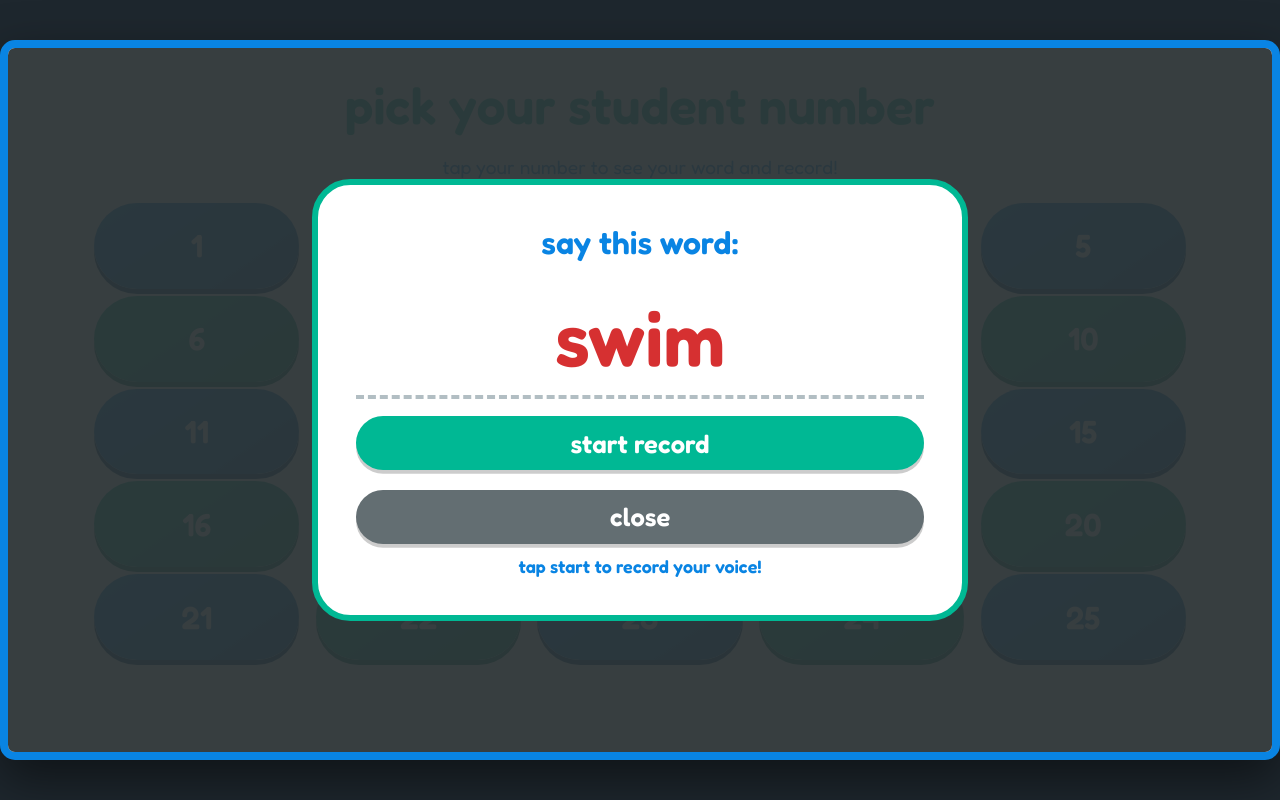
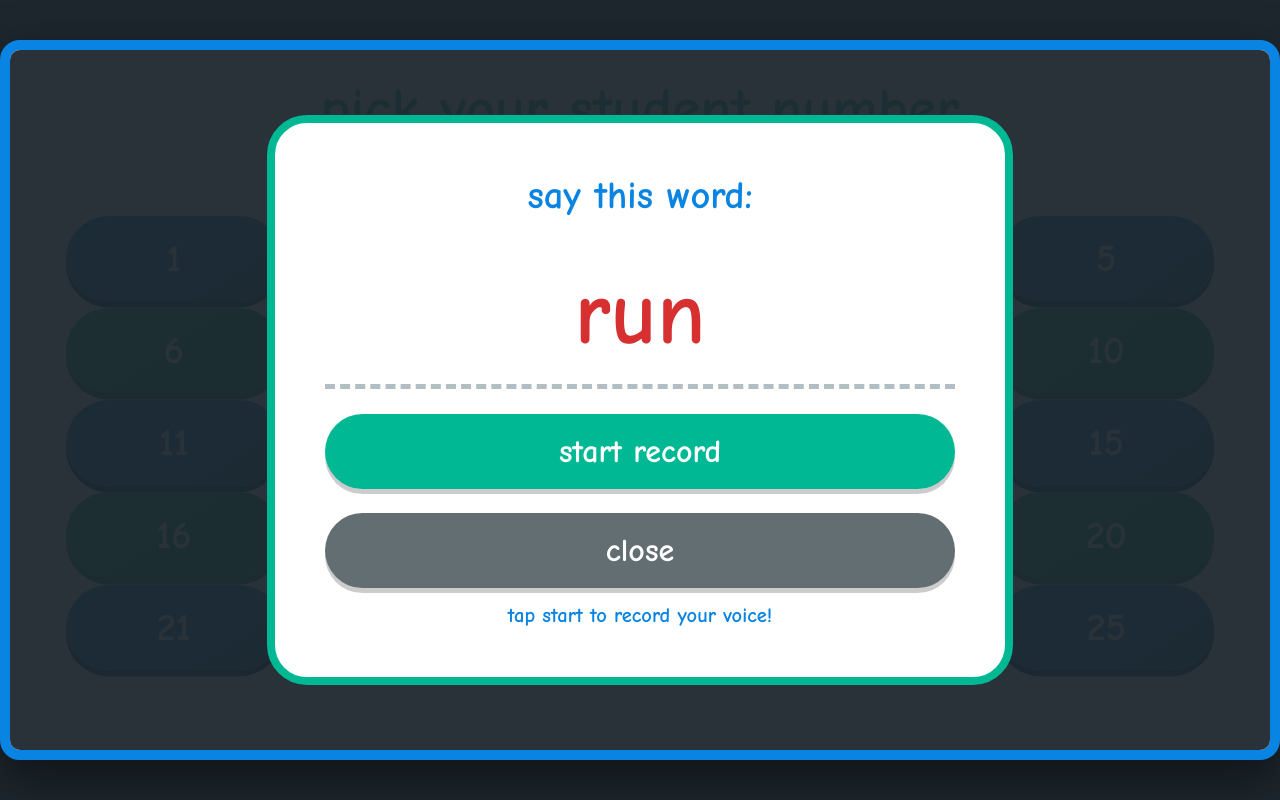
Before and after one commit to teacherbridgette/businessclass, a plain HTML site: page index.html in a window 1280 px wide. Both pictures are taken after a click on the element "10". Drawn offline with Linux system fonts and the light colour scheme.

Commit message:
Update index.html

```diff
--- a/index.html
+++ b/index.html
@@ -10,17 +10,21 @@
             --primary-blue: #0984e3;
             --primary-green: #00b894;
             --done-color: #2ecc71;
+            --bg-dark: #1e272e;
         }
 
         body {
-            font-family: 'Fredoka', sans-serif;
-            background-color: #1e272e;
+            font-family: "Comic Sans MS", "Fredoka", cursive, sans-serif;
+            background-color: var(--bg-dark);
             margin: 0;
             display: flex;
             justify-content: center;
             align-items: center;
             height: 100vh;
             overflow: hidden;
+            -webkit-touch-callout: none;
+            -webkit-user-select: none;
+            user-select: none;
         }
 
         .game-canvas {
@@ -36,18 +40,30 @@
             align-items: center;
             padding: 2%;
             box-sizing: border-box;
-            border-radius: 15px;
-            border: 8px solid var(--primary-blue);
+            border-radius: 20px;
+            border: 10px solid var(--primary-blue);
         }
 
-        h1 { color: var(--primary-green); margin: 0; font-size: 4vw; font-weight: 600; text-transform: lowercase; }
-        p.subtitle { color: var(--primary-blue); font-size: 1.5vw; margin-bottom: 2%; text-transform: lowercase; }
+        h1 {
+            color: var(--primary-green);
+            margin: 0;
+            font-size: 4.5vw;
+            text-transform: lowercase;
+            font-weight: bold;
+        }
+
+        p.subtitle {
+            color: var(--primary-blue);
+            font-size: 1.8vw;
+            margin-bottom: 2%;
+            text-transform: lowercase;
+        }
 
         .grid {
             display: grid;
             grid-template-columns: repeat(5, 1fr);
             gap: 1.5%;
-            width: 90%;
+            width: 95%;
             height: 70%;
         }
 
@@ -58,10 +74,10 @@
             display: flex;
             justify-content: center;
             align-items: center;
-            font-size: 2.5vw;
-            font-weight: 600;
+            font-size: 3vw;
+            font-weight: bold;
             cursor: pointer;
-            box-shadow: 0 0.4vw 0 #054475;
+            box-shadow: 0 0.5vw 0 #054475;
             transition: all 0.1s;
             color: white;
             text-transform: lowercase;
@@ -69,47 +85,69 @@
 
         .pill:nth-child(even) {
             background: linear-gradient(145deg, var(--primary-green), #009477);
-            box-shadow: 0 0.4vw 0 #00705a;
+            box-shadow: 0 0.5vw 0 #00705a;
         }
 
         .pill.completed {
             background: var(--done-color) !important;
-            box-shadow: 0 0.4vw 0 #27ae60 !important;
+            box-shadow: 0 0.5vw 0 #27ae60 !important;
             cursor: default;
             pointer-events: none;
-            opacity: 0.9;
+            opacity: 0.8;
         }
 
-        .pill:not(.completed):active { transform: translateY(0.3vw); box-shadow: 0 0.1vw 0 #054475; }
+        .pill:not(.completed):active {
+            transform: translateY(0.4vw);
+            box-shadow: 0 0.1vw 0 #054475;
+        }
 
         #recordingOverlay {
             display: none;
             position: absolute;
             top: 0; left: 0;
             width: 100%; height: 100%;
-            background: rgba(45, 52, 54, 0.95);
+            background: rgba(30, 39, 46, 0.95);
             justify-content: center; align-items: center;
-            z-index: 100; border-radius: 7px;
+            z-index: 100;
+            border-radius: 10px;
         }
 
         .modal-content {
-            background: white; padding: 3%; border-radius: 3vw;
-            text-align: center; width: 45%; border: 6px solid var(--primary-green);
+            background: white;
+            padding: 4%;
+            border-radius: 40px;
+            text-align: center;
+            width: 50%;
+            border: 8px solid var(--primary-green);
         }
 
         .word-display {
-            font-size: 6vw; font-weight: 600; color: #d63031;
-            margin: 3% 0; padding: 2%; border-bottom: 4px dashed #b2bec3;
+            font-size: 7vw;
+            font-weight: bold;
+            color: #d63031;
+            margin: 4% 0;
+            padding: 3%;
+            border-bottom: 5px dashed #b2bec3;
             text-transform: lowercase;
         }
 
-        .controls { display: flex; flex-direction: column; gap: 1.5vh; }
+        .controls {
+            display: flex;
+            flex-direction: column;
+            gap: 2vh;
+        }
 
         button {
-            font-family: 'Fredoka', sans-serif; font-size: 2vw; font-weight: 600;
-            padding: 2%; border: none; border-radius: 50px;
-            cursor: pointer; color: white; text-transform: lowercase;
-            box-shadow: 0 0.3vw 0 rgba(0,0,0,0.2);
+            font-family: inherit;
+            font-size: 2.5vw;
+            font-weight: bold;
+            padding: 3%;
+            border: none;
+            border-radius: 60px;
+            cursor: pointer;
+            color: white;
+            text-transform: lowercase;
+            box-shadow: 0 0.4vw 0 rgba(0,0,0,0.2);
         }
 
         .btn-start { background-color: var(--primary-green); }
@@ -117,8 +155,11 @@
         .btn-close { background-color: #636e72; margin-top: 1vh; }
 
         #statusText {
-            margin-top: 1.5vh; font-size: 1.4vw; color: var(--primary-blue);
-            font-weight: 600; text-transform: lowercase;
+            margin-top: 2vh;
+            font-size: 1.6vw;
+            color: var(--primary-blue);
+            font-weight: bold;
+            text-transform: lowercase;
         }
     </style>
 </head>
@@ -126,12 +167,12 @@
 
     <div class="game-canvas">
         <h1>pick your student number</h1>
-        <p class="subtitle">tap your number to see your word and record!</p>
+        <p class="subtitle">tap your number, say the word, and save!</p>
         <div class="grid" id="pillGrid"></div>
 
         <div id="recordingOverlay">
             <div class="modal-content">
-                <h2 style="margin:0; font-size: 2.5vw; color: var(--primary-blue); text-transform: lowercase;">say this word:</h2>
+                <h2 style="margin:0; font-size: 3vw; color: var(--primary-blue); text-transform: lowercase;">say this word:</h2>
                 <div id="wordBox" class="word-display">word</div>
                 <div class="controls">
                     <button id="startBtn" class="btn-start" onclick="startRecording()">start record</button>
@@ -144,7 +185,7 @@
     </div>
 
     <script>
-        const words = ["draw", "read", "write", "sing", "dance", "jump", "swim"];
+        const words = ["draw", "read", "write", "sing", "dance", "jump", "swim", "play", "cook", "run"];
         const grid = document.getElementById('pillGrid');
         const overlay = document.getElementById('recordingOverlay');
         const wordBox = document.getElementById('wordBox');
@@ -152,8 +193,8 @@
 
         let currentNumber, currentWord, currentPillElement, mediaRecorder, audioChunks = [];
 
-        // YOUR NEW WEB APP URL
-        const scriptURL = 'https://script.google.com/macros/s/AKfycbyyr780m6j5aSnQnOdZYCxXGuX424DMLTsfLVe2BdqQktynn_yONBGWJjmUzt90qao_jA/exec';
+        // NEWEST WEB APP URL
+        const scriptURL = 'https://script.google.com/macros/s/AKfycbxS7rtyG5yMnGQvYPkFCQP4hnGunOfK19nMznd_xk5ewQAaCNhmzOPgPCYBIyFYgHrYAA/exec';
 
         for (let i = 1; i <= 25; i++) {
             const pill = document.createElement('div');
@@ -164,7 +205,8 @@
         }
 
         function openRecording(num, el) {
-            currentNumber = num; currentPillElement = el;
+            currentNumber = num;
+            currentPillElement = el;
             currentWord = words[Math.floor(Math.random() * words.length)];
             wordBox.innerText = currentWord;
             overlay.style.display = 'flex';
@@ -175,6 +217,7 @@
             document.getElementById('startBtn').style.display = 'block';
             document.getElementById('endBtn').style.display = 'none';
             statusText.innerText = "tap start to record your voice!";
+            statusText.style.color = 'var(--primary-blue)';
         }
 
         async function startRecording() {
@@ -187,7 +230,7 @@
                 mediaRecorder.start();
                 document.getElementById('startBtn').style.display = 'none';
                 document.getElementById('endBtn').style.display = 'block';
-                statusText.innerText = "recording... speak clearly!";
+                statusText.innerText = "recording now... speak clearly!";
             } catch (err) { statusText.innerText = "error: mic access required."; }
         }
 
@@ -210,10 +253,8 @@
                 }).then(() => {
                     currentPillElement.innerText = "done ✓";
                     currentPillElement.classList.add('completed');
-                    statusText.innerText = "saved!";
-                    setTimeout(closeModal, 1000);
-                }).catch(() => {
-                    statusText.innerText = "error saving to drive.";
+                    statusText.innerText = "successfully saved!";
+                    setTimeout(closeModal, 1200);
                 });
             };
         }
```
